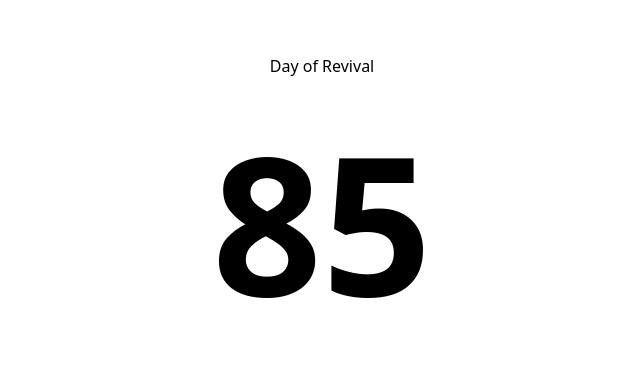
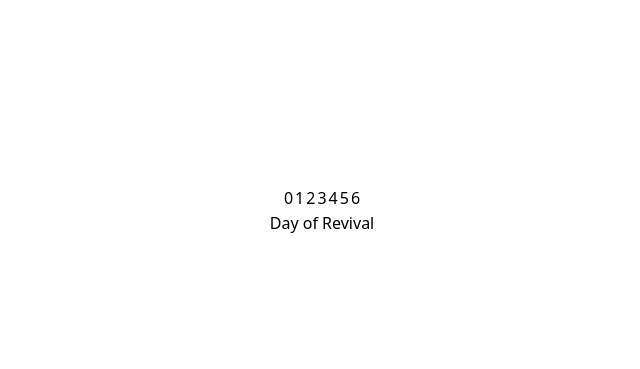
Before and after one commit to ThatGuySam/days-in-tulsa, a plain HTML site: page index.html in a window 1280 px wide. Shown: the part 190-559 px from the top of the page, without its empty margins (318-958 px from the left). Drawn offline with nearby package versions, Linux system fonts and the light colour scheme.

Commit message:
Add calendar

```diff
--- a/index.html
+++ b/index.html
@@ -10,6 +10,7 @@
 <body>
 <!-- partial:index.partial.html -->
 <main class="flex flex-col justify-center items-center h-screen w-screen">
+  <table id="calendar"></table>
   <div>Day of Revival</div>
   <div
        id="days"
@@ -17,8 +18,78 @@
        style="font-size: 12rem;"
   ></div>
 </main>
-<!-- partial -->
-  <script  src="./script.js"></script>
+
+<script>
+
+  function getDays(start, end) {
+    for(var arr=[],dt=new Date(start); dt<=end; dt.setDate(dt.getDate()+1)){
+        arr.push(new Date(dt))
+    }
+    return arr
+  }
+
+  function addWeek() {
+    const row = calendar.insertRow()
+
+    for (let i=0; i<7; i++) {
+      const cell = row.insertCell(i)
+
+      cell.innerHTML = i
+
+      console.log(cell)
+    }
+
+    return row
+  }
+
+
+  const days = document.querySelector('#days')
+  const calendar = document.querySelector('#calendar')
+
+  const revivalStart = new Date('Febuary 2, 2021 07:00:00')
+
+  const timeDifference = Date.now() - revivalStart.getTime()
+
+  const daysOfRevival = getDays(revivalStart, new Date())
+
+  // Calculate the no. of days between two dates
+  const daysDifference = timeDifference / (1000 * 3600 * 24)
+
+  console.log('r', revivalStart)
+  console.log('d', daysDifference)
+  // console.log('d', daysOfRevival)
+
+
+
+
+
+  let week = addWeek()
+
+  console.log('cell', week, week.cells.length)
+
+  for ( const day of daysOfRevival ) {
+
+    const weekDayIndex = day.getDay()
+
+    if ( weekDayIndex === 0 ) {
+      week = addWeek()
+    }
+
+    const dayCell = week.item( weekDayIndex )
+
+
+
+
+    // const cell = row.insertCell()
+
+    dayCell.innerHTML = day.getDate()
+
+  }
+
+  days.innerHTML = Math.floor(daysDifference)
+
+
+</script>
 
 </body>
 </html>
```
